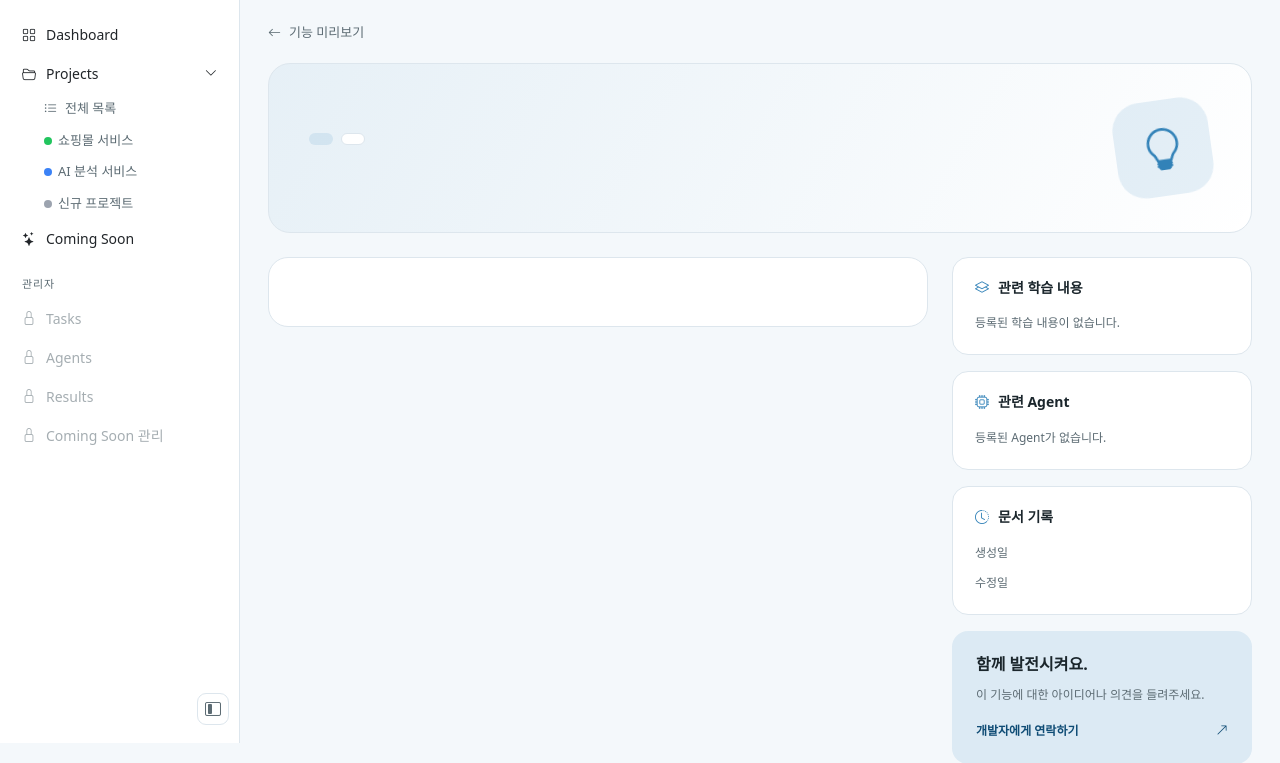
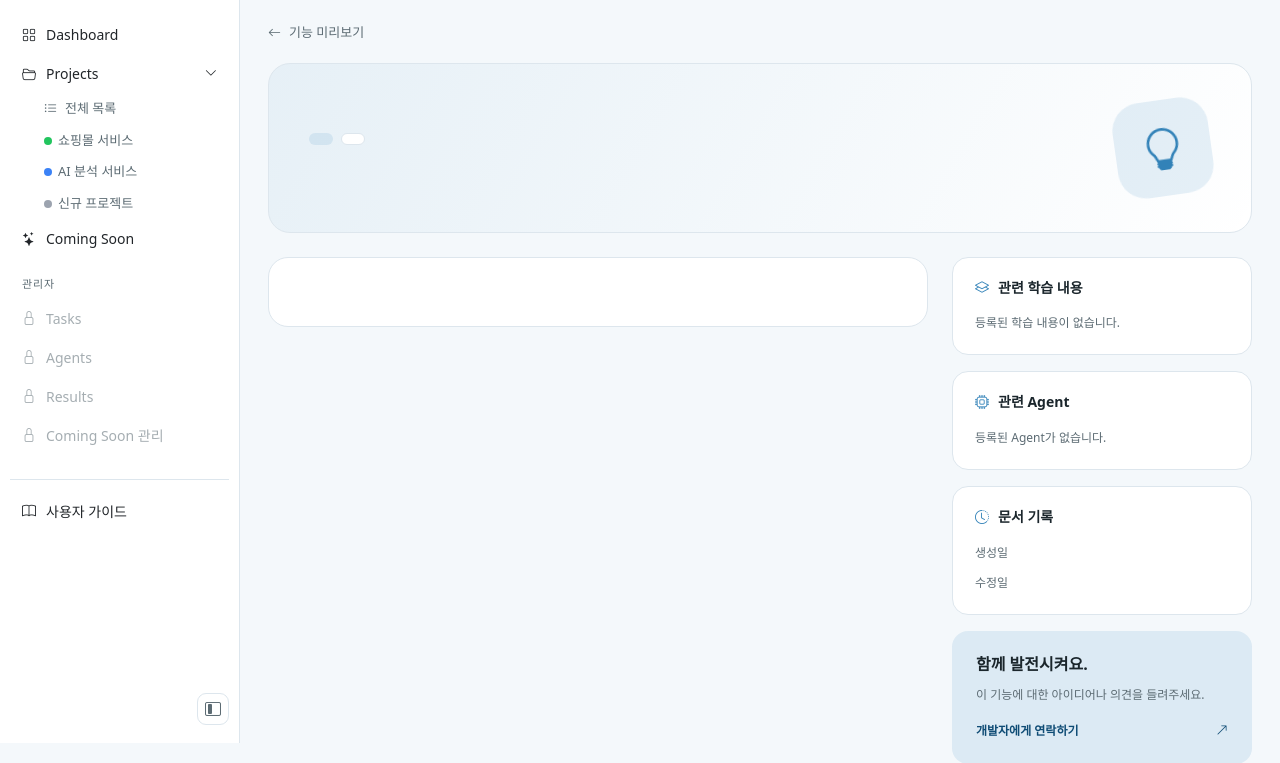
Before and after one commit to StandOut-0/Private-Pjt_Sbrain, a Django app: template front/templates/comingsoon/detail.html in a window 1280 px wide. Shown: the part 57-820 px from the top of the page. Run offline with Django 5.2, Linux system fonts and the light colour scheme; the template is opened without the code that fills it, so the values that code supplies are empty; some libraries are stand-ins or nearby versions; some web fonts are replaced.

Commit message:
[FRONT] 사용자 가이드 메뉴를 사이드바 하단으로 이동

```diff
--- a/front/static/css/app.css
+++ b/front/static/css/app.css
@@ -1654,6 +1654,7 @@ body.has-error .sb-topbar-actions .badge {
   .sb-editor-grid { grid-template-columns: 1fr; }
 }
 /* Project history and reflection evaluation share a two-column layout. */
+.sb-sidebar-help{margin-top:24px;padding-top:12px;margin-bottom:48px;border-top:1px solid var(--sb-border)}
 .sb-project-history-evaluation{display:grid;grid-template-columns:minmax(0,1.6fr) minmax(300px,1fr);gap:24px;align-items:start}
 .sb-project-history-evaluation .sb-card-title{margin-top:0}
 .sb-project-history-evaluation .sb-history-card,.sb-project-history-evaluation .sb-reflection-card{height:calc(100% - 30px)}
--- a/front/static/js/user_guide.js
+++ b/front/static/js/user_guide.js
@@ -1,6 +1,6 @@
 (function () {
   document.addEventListener('DOMContentLoaded', function () {
-    const modal = document.getElementById('sb-settings-modal');
+    const modal = document.getElementById('sb-user-guide-modal');
     const link = document.getElementById('sb-user-guide-link');
     const pending = document.getElementById('sb-user-guide-pending');
     const status = document.getElementById('sb-user-guide-status');
--- a/front/templates/base.html
+++ b/front/templates/base.html
@@ -46,6 +46,7 @@
   </div>
 </div>
 {% include 'partials/settings_modal.html' %}
+{% include 'partials/user_guide_modal.html' %}
 <div class="toast-container position-fixed bottom-0 end-0 p-3" id="sb-toast-container"></div>
 {% endblock %}
 <div class="sb-loading" id="sb-loading" hidden>
@@ -56,7 +57,7 @@
 </div>
 <script src="https://cdn.jsdelivr.net/npm/bootstrap@5.3.3/dist/js/bootstrap.bundle.min.js"></script>
 <script src="{% static 'js/app.js' %}"></script>
-<script src="{% static 'js/user_guide.js' %}"></script>
+<script src="{% static 'js/user_guide.js' %}?v=sidebar-guide"></script>
 {% block extra_scripts %}{% endblock %}
 </body>
 </html>
--- a/front/templates/partials/settings_modal.html
+++ b/front/templates/partials/settings_modal.html
@@ -1,4 +1,3 @@
-{% load static %}
 <div class="modal fade" id="sb-settings-modal" tabindex="-1">
   <div class="modal-dialog modal-dialog-centered">
     <div class="modal-content">
@@ -46,18 +45,7 @@
         </div>
         <p class="text-secondary small mt-3 mb-0">※ 알림은 화면 내 Toast로 표시됩니다.</p>
 
-        <div class="sb-settings-section mt-4">도움말</div>
-        <section class="border rounded-3 p-3" aria-labelledby="sb-user-guide-title">
-          <div class="d-flex align-items-center gap-2 mb-2">
-            <i class="bi bi-book fs-4 text-primary" aria-hidden="true"></i>
-            <h6 class="mb-0" id="sb-user-guide-title">사용자 가이드</h6>
-            <span class="badge text-bg-secondary ms-auto" id="sb-user-guide-badge">준비 중</span>
-          </div>
-          <p class="small text-secondary mb-3">실제 화면과 함께 프로젝트 생성부터 Agent 작업, 결과물 확인까지 안내합니다.</p>
-          <p class="small mb-3" id="sb-user-guide-status" role="status" aria-live="polite">사용자 가이드 PDF를 준비하고 있습니다. 등록 후 여기에서 열 수 있습니다.</p>
-          <button type="button" class="btn btn-outline-secondary btn-sm" id="sb-user-guide-pending" disabled>사용자 가이드 PDF 준비 중</button>
-          <a class="btn btn-outline-primary btn-sm" id="sb-user-guide-link" data-guide-url="{% static 'docs/user-guide.pdf' %}" data-viewer-url="{% static 'docs/user-guide-viewer.html' %}" target="_blank" rel="noopener noreferrer" hidden><i class="bi bi-file-earmark-pdf me-1" aria-hidden="true"></i> 사용자 가이드 보기 <i class="bi bi-box-arrow-up-right ms-1" aria-hidden="true"></i><span class="visually-hidden"> (새 탭)</span></a>
-        </section>
+
       </div>
       <div class="modal-footer">
         <button type="button" class="btn btn-secondary" data-bs-dismiss="modal">닫기</button>
--- a/front/templates/partials/sidebar.html
+++ b/front/templates/partials/sidebar.html
@@ -79,4 +79,9 @@
     <span class="sb-nav-item disabled"><i class="bi bi-lock"></i> Results</span>
     <span class="sb-nav-item disabled"><i class="bi bi-lock"></i> Coming Soon 관리</span>
   {% endif %}
+  <div class="sb-sidebar-help">
+    <a class="sb-nav-item" href="#sb-user-guide-modal" data-bs-toggle="modal" role="button" aria-controls="sb-user-guide-modal">
+      <i class="bi bi-book" aria-hidden="true"></i> 사용자 가이드
+    </a>
+  </div>
 </nav>
--- a/front/templates/partials/topbar.html
+++ b/front/templates/partials/topbar.html
@@ -59,6 +59,9 @@
         <li><a class="dropdown-item text-center small" href="#">모든 알림 보기</a></li>
       </ul>
     </div>
+    <button class="btn btn-sm sb-icon-btn d-lg-none" type="button" data-bs-toggle="modal" data-bs-target="#sb-user-guide-modal" title="사용자 가이드" aria-label="사용자 가이드">
+      <i class="bi bi-book" aria-hidden="true"></i>
+    </button>
     <button class="btn btn-sm sb-icon-btn" type="button" data-bs-toggle="modal" data-bs-target="#sb-settings-modal" title="설정">
       <i class="bi bi-gear"></i>
     </button>
--- /dev/null
+++ b/front/templates/partials/user_guide_modal.html
@@ -0,0 +1,24 @@
+{% load static %}
+<div class="modal fade" id="sb-user-guide-modal" tabindex="-1" aria-labelledby="sb-user-guide-modal-title" aria-hidden="true">
+  <div class="modal-dialog modal-dialog-centered">
+    <div class="modal-content">
+      <div class="modal-header">
+        <h5 class="modal-title" id="sb-user-guide-modal-title">사용자 가이드</h5>
+        <button type="button" class="btn-close" data-bs-dismiss="modal" aria-label="닫기"></button>
+      </div>
+      <div class="modal-body">
+        <section class="border rounded-3 p-3" aria-labelledby="sb-user-guide-title">
+          <div class="d-flex align-items-center gap-2 mb-2">
+            <i class="bi bi-book fs-4 text-primary" aria-hidden="true"></i>
+            <h6 class="mb-0" id="sb-user-guide-title">사용자 가이드</h6>
+            <span class="badge text-bg-secondary ms-auto" id="sb-user-guide-badge">준비 중</span>
+          </div>
+          <p class="small text-secondary mb-3">실제 화면과 함께 프로젝트 생성부터 Agent 작업, 결과물 확인까지 안내합니다.</p>
+          <p class="small mb-3" id="sb-user-guide-status" role="status" aria-live="polite">사용자 가이드 PDF를 준비하고 있습니다. 등록 후 여기에서 열 수 있습니다.</p>
+          <button type="button" class="btn btn-outline-secondary btn-sm" id="sb-user-guide-pending" disabled>사용자 가이드 PDF 준비 중</button>
+          <a class="btn btn-outline-primary btn-sm" id="sb-user-guide-link" data-guide-url="{% static 'docs/user-guide.pdf' %}" data-viewer-url="{% static 'docs/user-guide-viewer.html' %}" target="_blank" rel="noopener noreferrer" hidden><i class="bi bi-file-earmark-pdf me-1" aria-hidden="true"></i> 사용자 가이드 보기 <i class="bi bi-box-arrow-up-right ms-1" aria-hidden="true"></i><span class="visually-hidden"> (새 탭)</span></a>
+        </section>
+      </div>
+    </div>
+  </div>
+</div>
```
Also changed, not shown: front/README.md.
